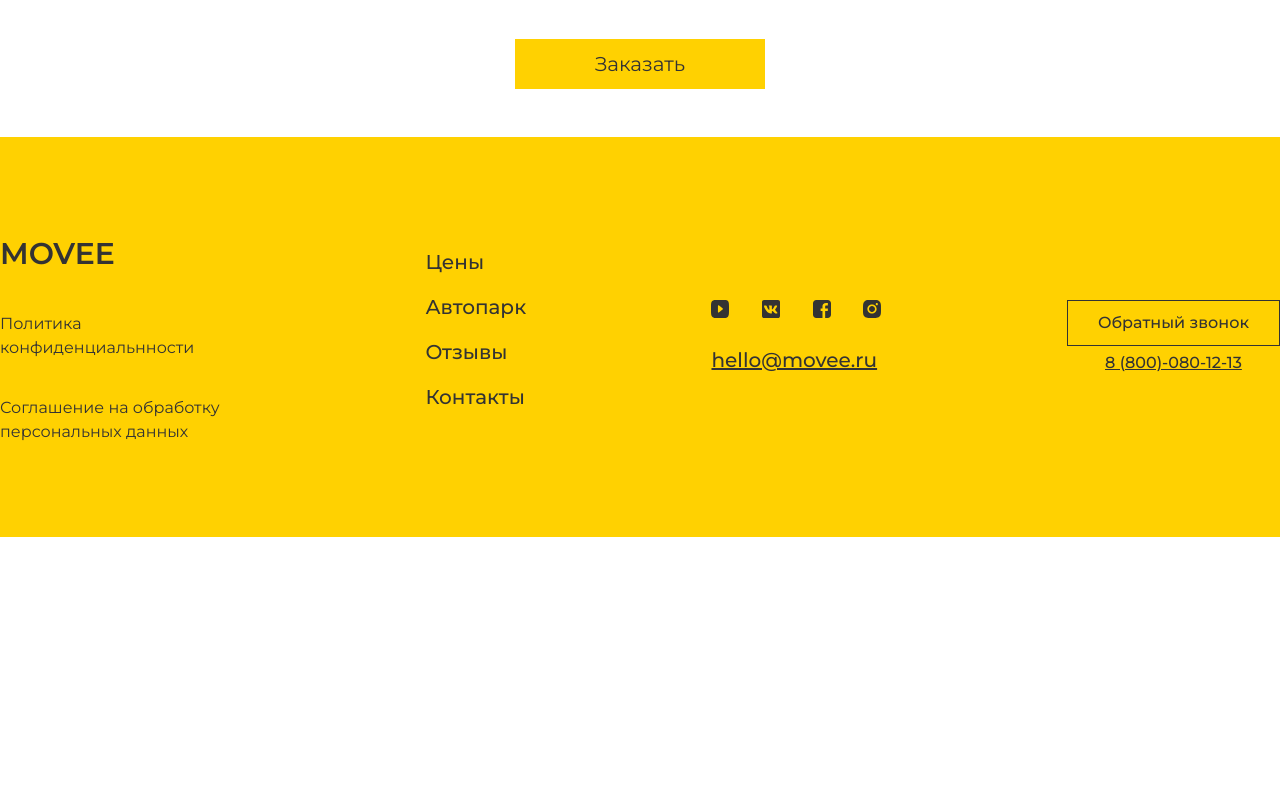
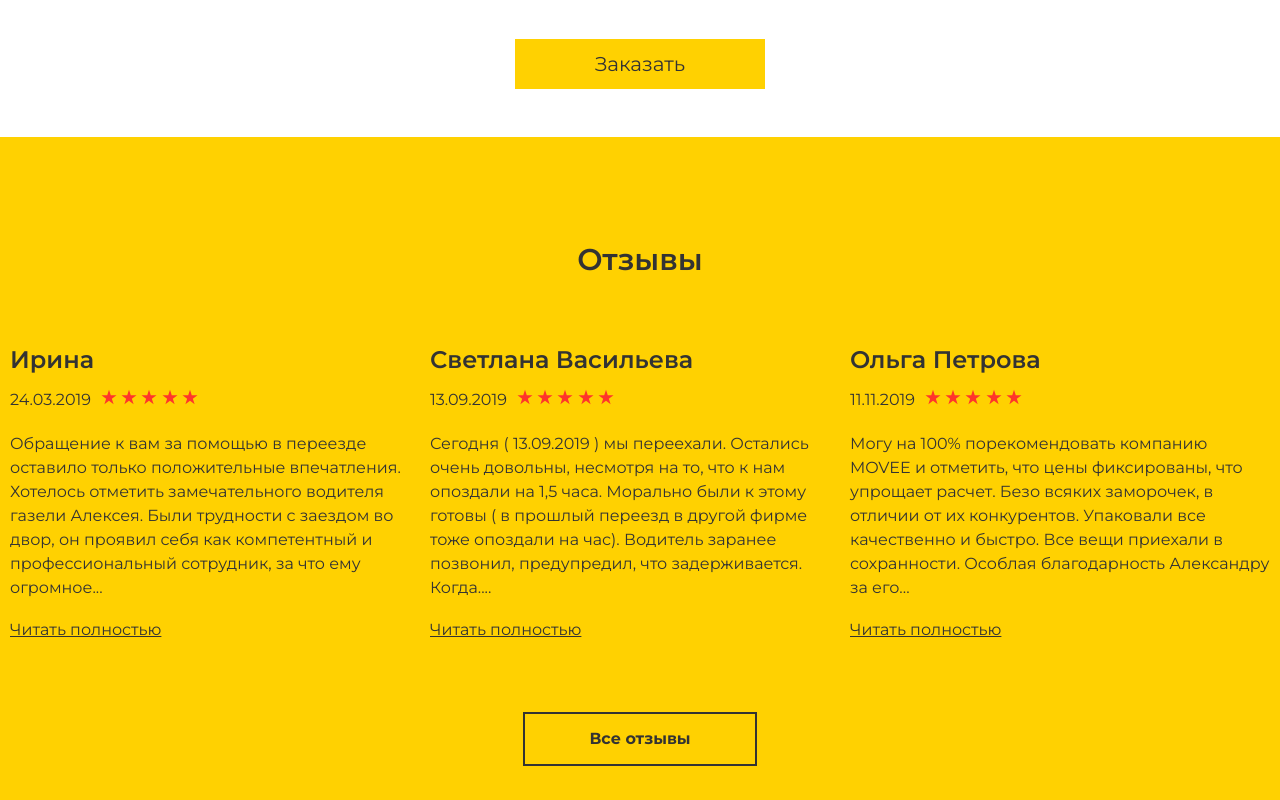
Before and after one commit to Amarok-w/moving, a plain HTML site: page index.html in a window 1280 px wide. Shown: the part 2640-3440 px from the top of the page. Before the commit the page ends 3177 px from the top, so only its background shows below. Drawn offline with Linux system fonts and the light colour scheme.

Commit message:
add review section

```diff
--- a/index.html
+++ b/index.html
@@ -295,7 +295,86 @@
         <section class="review">
           <div class="review-case">
             <div class="review-flex">
+              <h2 class="title">
+                Отзывы
+              </h2>
 
+              <div class="review-items">
+
+                <div class="review-item">
+                  <h3 class="subtitle review-name">Ирина</h3>
+
+                  <div class="review-date">
+                    <span>24.03.2019</span>
+                    <div class="review-stars">
+                      <img src="img/star.svg" alt="">
+                      <img src="img/star.svg" alt="">
+                      <img src="img/star.svg" alt="">
+                      <img src="img/star.svg" alt="">
+                      <img src="img/star.svg" alt="">
+                    </div>
+                  </div>
+
+                  <div class="review-text">
+                    Обращение к вам за помощью в переезде оставило только положительные впечатления. Хотелось отметить замечательного водителя газели Алексея. Были трудности с заездом во двор, он проявил себя как компетентный и профессиональный сотрудник, за что ему огромное...
+                  </div>
+
+                  <div class="review-read-full">
+                    <a href="#">Читать полностью</a>
+                  </div>
+                </div>
+
+                <div class="review-item">
+                  <h3 class="subtitle review-name">Светлана Васильева</h3>
+
+                  <div class="review-date">
+                    <span>13.09.2019</span>
+                    <div class="review-stars">
+                      <img src="img/star.svg" alt="">
+                      <img src="img/star.svg" alt="">
+                      <img src="img/star.svg" alt="">
+                      <img src="img/star.svg" alt="">
+                      <img src="img/star.svg" alt="">
+                    </div>
+                  </div>
+
+                  <div class="review-text">
+                    Сегодня ( 13.09.2019 ) мы переехали. Остались очень довольны, несмотря на то, что к нам опоздали на 1,5 часа. Морально были к этому готовы ( в прошлый переезд в другой фирме тоже опоздали на час).  Водитель заранее позвонил, предупредил, что задерживается. Когда....
+                  </div>
+
+                  <div class="review-read-full">
+                    <a href="#">Читать полностью</a>
+                  </div>
+                </div>
+
+                <div class="review-item">
+                  <h3 class="subtitle review-name">Ольга Петрова</h3>
+
+                  <div class="review-date">
+                    <span>11.11.2019</span>
+                    <div class="review-stars">
+                      <img src="img/star.svg" alt="">
+                      <img src="img/star.svg" alt="">
+                      <img src="img/star.svg" alt="">
+                      <img src="img/star.svg" alt="">
+                      <img src="img/star.svg" alt="">
+                    </div>
+                  </div>
+
+                  <div class="review-text">
+                    Могу на 100% порекомендовать компанию MOVEE и отметить, что цены фиксированы, что упрощает расчет. Безо всяких заморочек, в отличии от их конкурентов. Упаковали все качественно и быстро. Все вещи приехали в сохранности. Особлая благодарность Александру за его...
+                  </div>
+
+                  <div class="review-read-full">
+                    <a href="#">Читать полностью</a>
+                  </div>
+                </div>
+
+              </div>
+
+              <a href="#" class="review__all">
+                Все отзывы
+              </a>
             </div>
           </div>
         </section>
--- a/styles/style.css
+++ b/styles/style.css
@@ -513,7 +513,51 @@ body {
 /* review */
 
 
+.review {
+  background: var(--gold);
+  padding: 100px 0;
+}
+.review-case {
+  max-width: 1300px;
+  margin: 0 auto;
+}
+.review-flex {
+  display: flex;
+  flex-direction: column;
+  align-items: center;
+}
 
+.review-items {
+  display: flex;
+  margin: 60px 0 70px 0;
+}
+.review-item {
+  display: flex;
+  flex-direction: column;
+  width: 420px;
+}
+.review-name {
+  text-align: left;
+}
+
+.review-date {
+  display: flex;
+  margin: 10px 0 20px 0;
+}
+.review-stars {
+  margin: 0 0 0 10px;
+}
+.review-text {
+}
+.review-read-full {
+  margin: 18px 0 0 0;
+  text-decoration: underline;
+}
+.review__all {
+  border: 2px solid var(--black);
+  padding: 13px 64px;
+  font-weight: 700;
+}
 
 
 /* review */
```
Also changed, not shown: img/star.svg (added).
